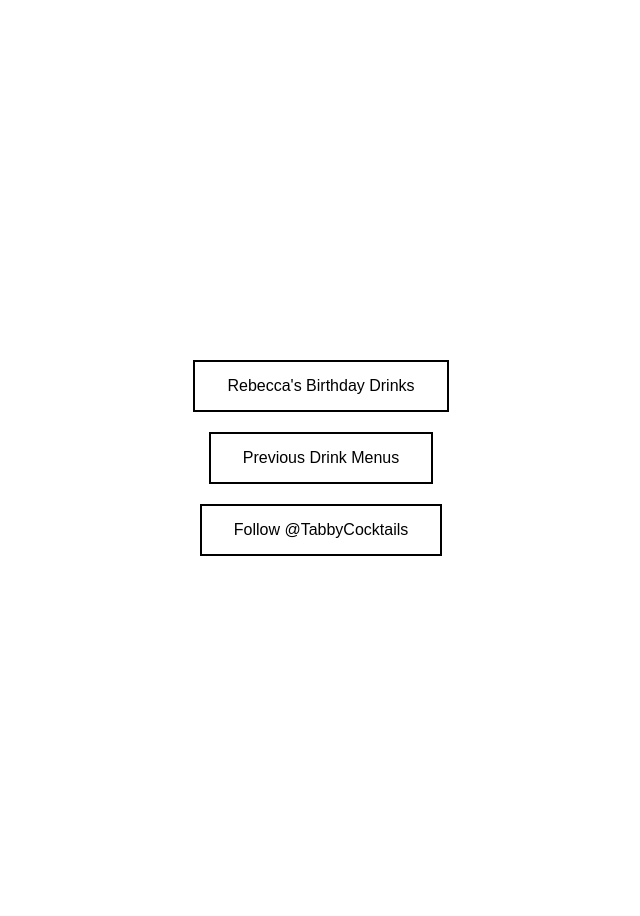
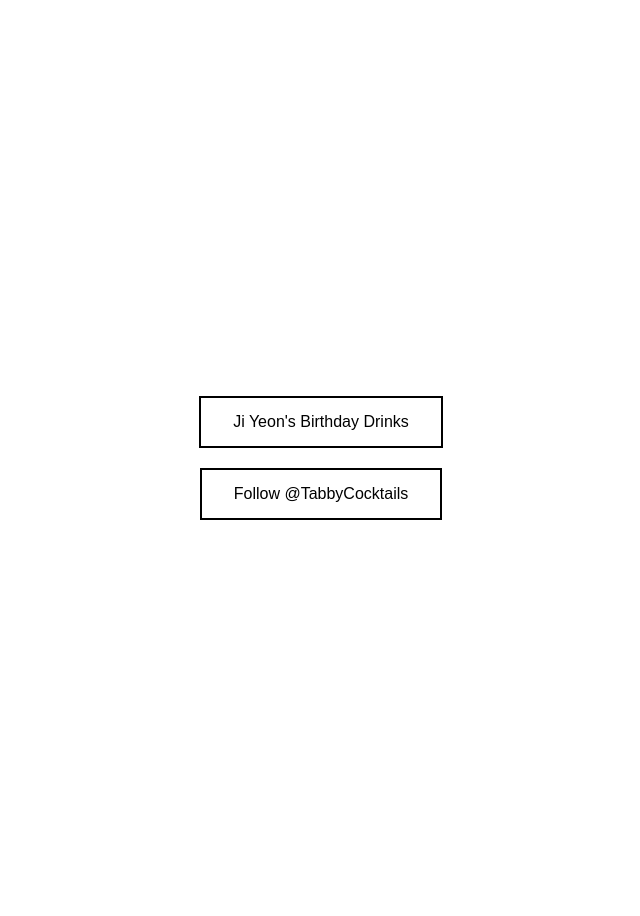
Before and after one commit to gsagostini/gsagostini.github.io, a Jekyll site: the page cocktails/menu.html, which Jekyll copies as it is, in a window 1280 px wide. Shown: the whole page, without its empty margins (319-959 px from the left). Built offline with Jekyll 4.4.1, drawn with Linux system fonts in a browser that asks for light colours.

Commit message:
Update menu.html

```diff
--- a/cocktails/menu.html
+++ b/cocktails/menu.html
@@ -45,8 +45,7 @@
 </head>
 <body>
 <div class="button-container">
-    <button onclick="window.location.href='content/rebecca.pdf'">Rebecca's Birthday Drinks</button>
-    <button onclick="window.location.href='other_menus.html'">Previous Drink Menus</button>
+    <button onclick="window.location.href='content/jiyeon.pdf'">Ji Yeon's Birthday Drinks</button>
     <button onclick="window.location.href='https://www.instagram.com/tabbycocktails/'">Follow @TabbyCocktails</button>
 </div>
 </body>
```
